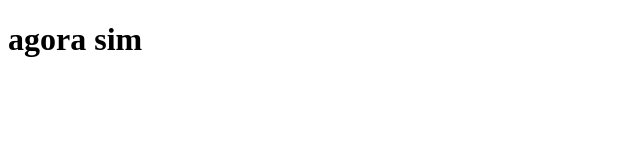
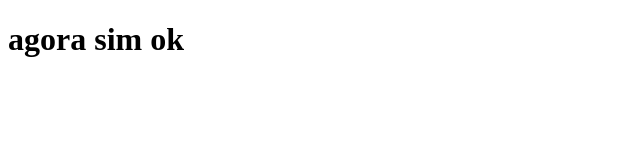
Before and after one commit to RadamesDeus/clone-tabnews, a Next.js app: page / in a window 1280 px wide. Shown: the top 160 px of the page, without its empty margins (0-640 px from the left). Built offline with nearby package versions, Linux system fonts and the light colour scheme.

Commit message:
teste depoy

```diff
--- a/pages/index.js
+++ b/pages/index.js
@@ -1,5 +1,5 @@
 function Home() {
-  return <h1>agora sim</h1>
+  return <h1>agora sim ok</h1>
 }
 
 export default Home;
```
